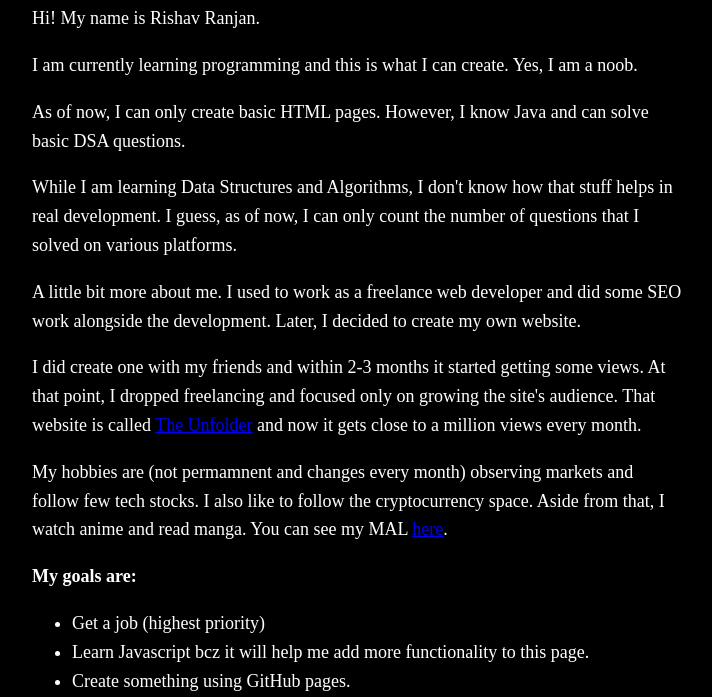
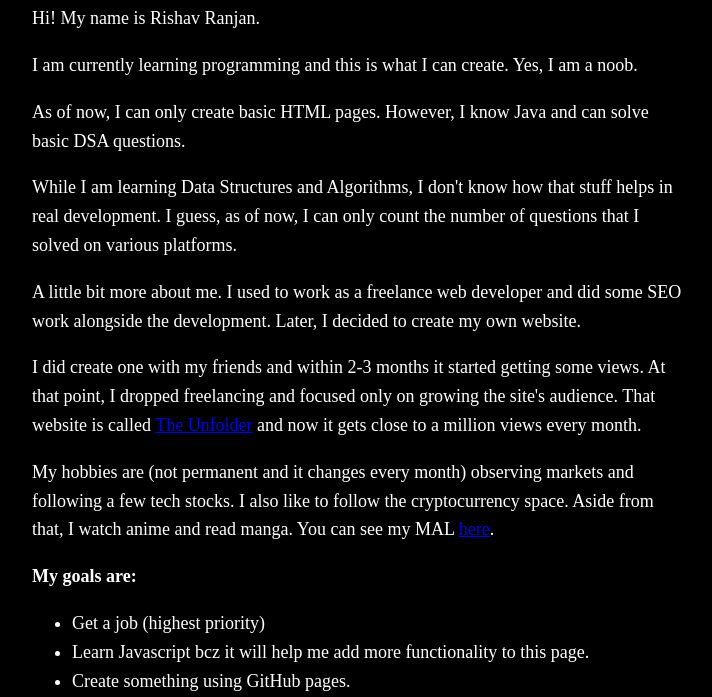
Before and after one commit to ranjancodes/about-me, a plain HTML site: page index.html in a window 1280 px wide. Shown: the part 103-800 px from the top of the page, without its empty margins (283-995 px from the left). Drawn offline with Linux system fonts and the light colour scheme.

Commit message:
Update index.html

```diff
--- a/index.html
+++ b/index.html
@@ -15,7 +15,7 @@
     <p>While I am learning Data Structures and Algorithms, I don't know how that stuff helps in real development. I guess, as of now, I can only count the number of questions that I solved on various platforms.</p>
     <p>A little bit more about me. I used to work as a freelance web developer and did some SEO work alongside the development. Later, I decided to create my own website.</p>
     <p>I did create one with my friends and within 2-3 months it started getting some views. At that point, I dropped freelancing and focused only on growing the site's audience. That website is called <a href="https://www.theunfolder.com/" rel="noopener" target="_blank">The Unfolder</a> and now it gets close to a million views every month.</p>
-    <p>My hobbies are (not permamnent and changes every month) observing markets and follow few tech stocks. I also like to follow the cryptocurrency space. Aside from that, I watch anime and read manga. You can see my MAL <a href="https://myanimelist.net/profile/rishavranjan" rel="noreferrer noopener" target="_blank">here</a>.</p>
+    <p>My hobbies are (not permanent and it changes every month) observing markets and following a few tech stocks. I also like to follow the cryptocurrency space. Aside from that, I watch anime and read manga. You can see my MAL <a href="https://myanimelist.net/profile/rishavranjan" rel="noreferrer noopener" target="_blank">here</a>.</p>
     <p><b>My goals are:</b></p>
     <ul>
         <li>Get a job (highest priority)</li>
@@ -34,6 +34,6 @@
         <li><a href="https://www.instagram.com/rishabhr19/" rel="noopener" target="_blank">Instagram</a></li>
         <li><a href="https://www.linkedin.com/in/rishav-r/" rel="noopener" target="_blank">LinkedIn</a></li>
       </ul>
-      P.S. I was creating this page during midnight that's why kept dark background.
+      P.S. I was creating this page at midnight that's why kept dark background.
 </body>
 </html>
```
